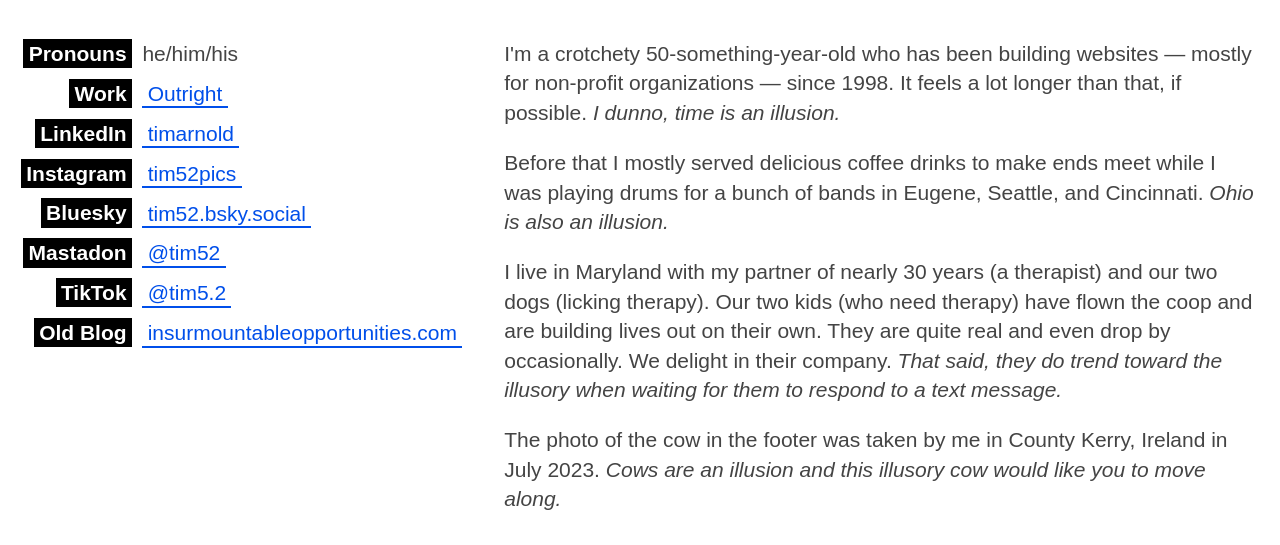
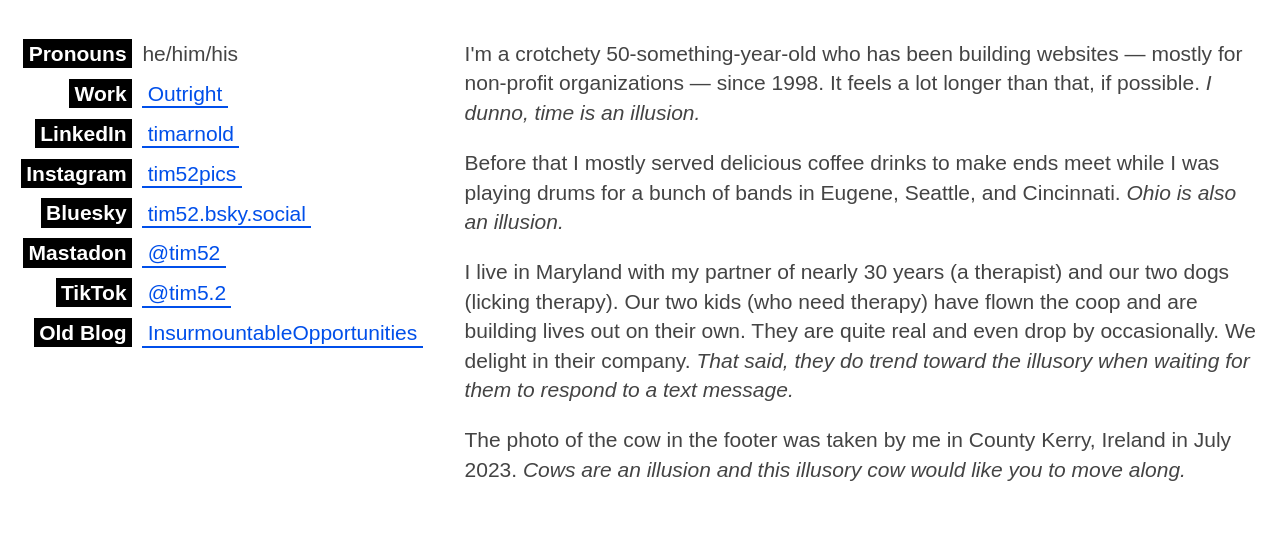
Before and after one commit to tim-arnold/tim52.io, a plain HTML site: page index.html in a window 1280 px wide. Shown: the part 203-748 px from the top of the page. Drawn offline with Linux system fonts and the light colour scheme.

Commit message:
Update index.html

```diff
--- a/index.html
+++ b/index.html
@@ -49,7 +49,7 @@
           <dt><strong>TikTok</strong></dt>
           <dd><a href="https://www.tiktok.com/@tim5.2">@tim5.2</a></dd>
           <dt><strong>Old Blog</strong></dt>
-          <dd><a href="https://insurmountableopportunities.com">insurmountableopportunities.com</a></dd>
+          <dd><a href="https://insurmountableopportunities.com">InsurmountableOpportunities</a></dd>
         </dl>
         <article>
           <p>I'm a crotchety 50-something-year-old who has been building websites &mdash; mostly for non-profit organizations &mdash; since 1998. It feels a lot longer than that, if possible. <em>I dunno, time is an illusion.</em></p>
```
